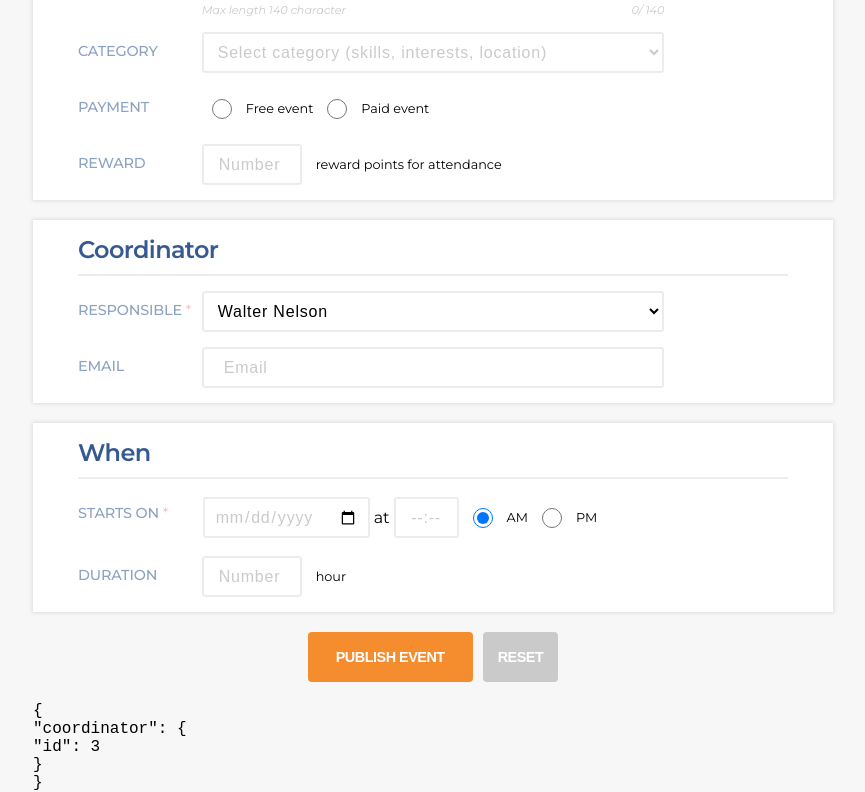
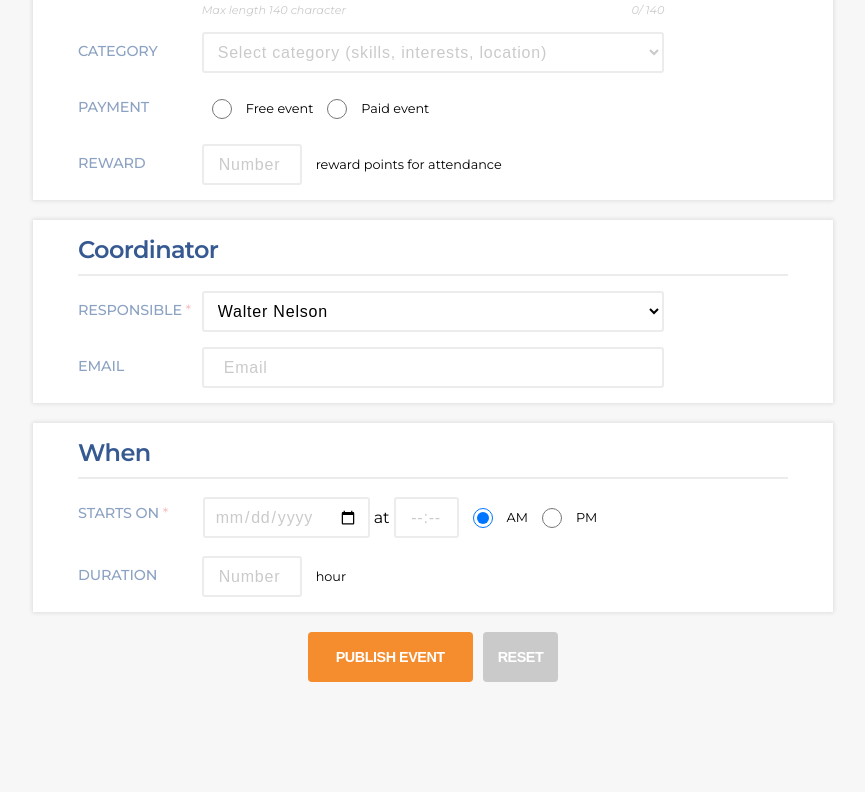
Before and after one commit to morawskiOZ/Monterail_Task, a React (Create React App) app: page / in a window 1280 px wide. Shown: the part 430-1222 px from the top of the page, without its empty margins (207-1072 px from the left). After the commit the page ends 1112 px from the top, so only its background shows below. Built offline with nearby package versions, Linux system fonts and the light colour scheme.

Commit message:
remove pre

```diff
--- a/src/components/MainForm/MainForm.tsx
+++ b/src/components/MainForm/MainForm.tsx
@@ -116,7 +116,6 @@ const MainForm = () => {
                 Reset
               </button>
             </div>
-            <pre>{JSON.stringify(values, null, 2)}</pre>
           </form>
         )}
       />
```
